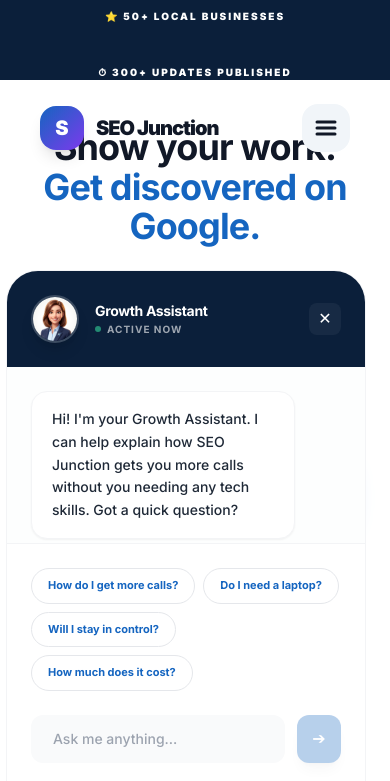
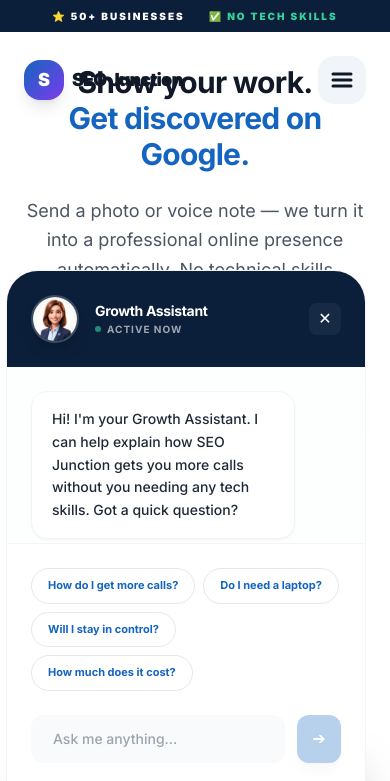
Before and after one commit to mobeen00381/seo-junction, a Next.js app: page / in a window 390 px wide. Shown: the top 781 px of the page. Built offline with nearby package versions, Linux system fonts and the light colour scheme.

Commit message:
style: optimize mobile user experience with visible actions and touch-friendly layouts

```diff
--- a/src/app/page.tsx
+++ b/src/app/page.tsx
@@ -27,10 +27,10 @@
       <Navbar />
 
       {/* HERO SECTION */}
-      <section className="relative pt-32 pb-40 overflow-hidden">
+      <section className="relative pt-16 md:pt-32 pb-24 md:pb-40 overflow-hidden">
         <div className="absolute top-0 left-1/2 -translate-x-1/2 w-[1200px] h-[800px] bg-blue-50/30 dark:bg-blue-900/10 rounded-full blur-[120px] -z-10 animate-pulse"></div>
         <div className="max-w-4xl mx-auto px-6 text-center animate-fade-in">
-          <h1 className="text-4xl md:text-5xl font-bold text-gray-900 dark:text-white mb-8 leading-[1.1] tracking-tight">
+          <h1 className="text-3xl md:text-5xl font-bold text-gray-900 dark:text-white mb-6 md:mb-8 leading-[1.2] md:leading-[1.1] tracking-tight">
             Show your work.<br />
             <span className="text-primary dark:text-primary-light">Get discovered on Google.</span>
           </h1>
@@ -120,7 +120,7 @@
                     <img
                       src={t.image}
                       alt={t.name}
-                      className="w-full h-full object-cover rounded-full filter grayscale hover:grayscale-0 transition-all duration-700"
+                      className="w-full h-full object-cover rounded-full md:filter md:grayscale md:hover:grayscale-0 transition-all duration-700"
                     />
                   </div>
                   <div className="text-amber-400 text-sm mb-4">★★★★★</div>
--- a/src/components/Navbar.tsx
+++ b/src/components/Navbar.tsx
@@ -25,19 +25,19 @@
     <header className="fixed top-0 left-0 right-0 z-50 flex flex-col pointer-events-none">
 
       {/* 1. TOP ANNOUNCEMENT BAR (Grows Confidence Globally) */}
-      <div className={`bg-navy text-white text-[10px] py-2 px-6 font-black tracking-[2px] uppercase flex justify-center gap-10 flex-wrap pointer-events-auto transition-all duration-500 overflow-hidden ${isScrolled ? 'max-h-0 py-0 opacity-0' : 'max-h-20 opacity-100'}`}>
-        <span className="flex items-center gap-2">⭐ 50+ local businesses</span>
-        <span className="flex items-center gap-2">⏱ 300+ updates published</span>
-        <span className="flex items-center gap-2 text-emerald-400">✅ No tech skills needed</span>
+      <div className={`bg-navy text-white text-[10px] py-2 px-6 font-black tracking-[2px] uppercase flex justify-center gap-6 md:gap-10 flex-wrap pointer-events-auto transition-all duration-500 overflow-hidden ${isScrolled ? 'max-h-0 py-0 opacity-0' : 'max-h-24 md:max-h-20 opacity-100'}`}>
+        <span className="flex items-center gap-2">⭐ 50+ businesses</span>
+        <span className="hidden sm:flex items-center gap-2">⏱ 300+ updates</span>
+        <span className="flex items-center gap-2 text-emerald-400">✅ No tech skills</span>
       </div>
 
       {/* 2. MAIN NAVIGATION */}
       <nav className={`w-full pointer-events-auto transition-all duration-300 ${isScrolled || isMenuOpen ? 'bg-white/95 dark:bg-slate-950/95 backdrop-blur-md border-b border-gray-100 dark:border-slate-800 py-3 shadow-xl' : 'bg-transparent py-6'}`}>
-        <div className="max-w-7xl mx-auto px-10 md:px-14 flex justify-between items-center transition-all">
+        <div className="max-w-7xl mx-auto px-6 md:px-14 flex justify-between items-center transition-all">
 
-          <Link href="/" className="flex items-center gap-3 group">
-            <div className="w-11 h-11 rounded-2xl flex items-center justify-center text-white font-black text-xl transition-transform group-hover:scale-110 shadow-lg shadow-primary/20" style={{ background: 'var(--premium-gradient)' }}>S</div>
-            <span className="font-black text-gray-900 dark:text-white text-xl tracking-tighter">SEO Junction</span>
+          <Link href="/" className="flex items-center gap-2 md:gap-3 group">
+            <div className="w-10 h-10 md:w-11 md:h-11 rounded-2xl flex items-center justify-center text-white font-black text-lg md:text-xl transition-transform group-hover:scale-110 shadow-lg shadow-primary/20" style={{ background: 'var(--premium-gradient)' }}>S</div>
+            <span className="font-black text-gray-900 dark:text-white text-lg md:text-xl tracking-tighter">SEO Junction</span>
           </Link>
 
           {/* Desktop Links - Optimized Spacing */}
--- a/src/components/TemplateGallery.tsx
+++ b/src/components/TemplateGallery.tsx
@@ -105,8 +105,8 @@
                   <div className="w-24 h-1 bg-gray-200/50 rounded-full"></div>
                 </div>
 
-                {/* ACTION OVERLAY */}
-                <div className="absolute inset-0 bg-navy/90 backdrop-blur-md opacity-0 group-hover:opacity-100 transition-all flex flex-col items-center justify-center p-8 gap-4">
+                {/* ACTION OVERLAY (ALWAYS VISIBLE ON MOBILE) */}
+                <div className="absolute inset-0 bg-navy/80 md:bg-navy/90 backdrop-blur-md opacity-100 md:opacity-0 md:group-hover:opacity-100 transition-all flex flex-col items-center justify-center p-8 gap-4">
                    <a
                      href={t.demoLink}
                      target="_blank"
```
